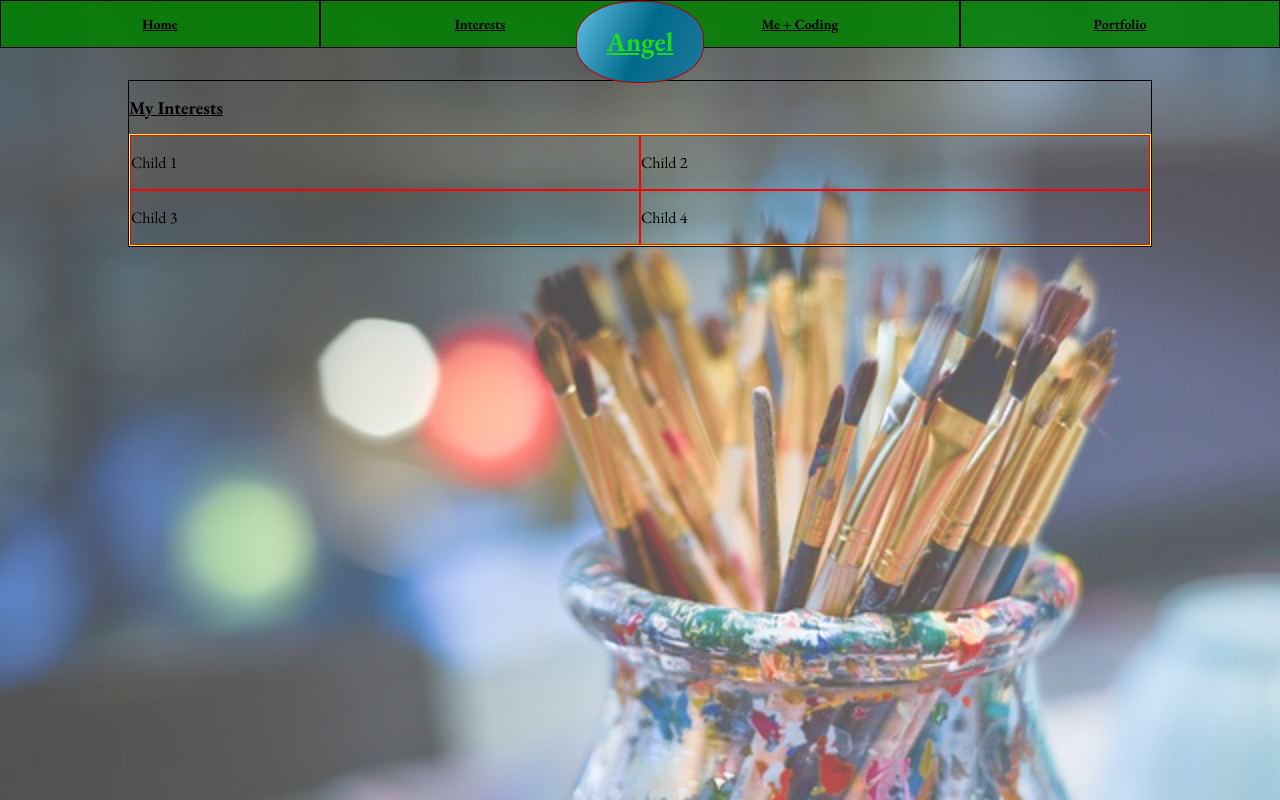
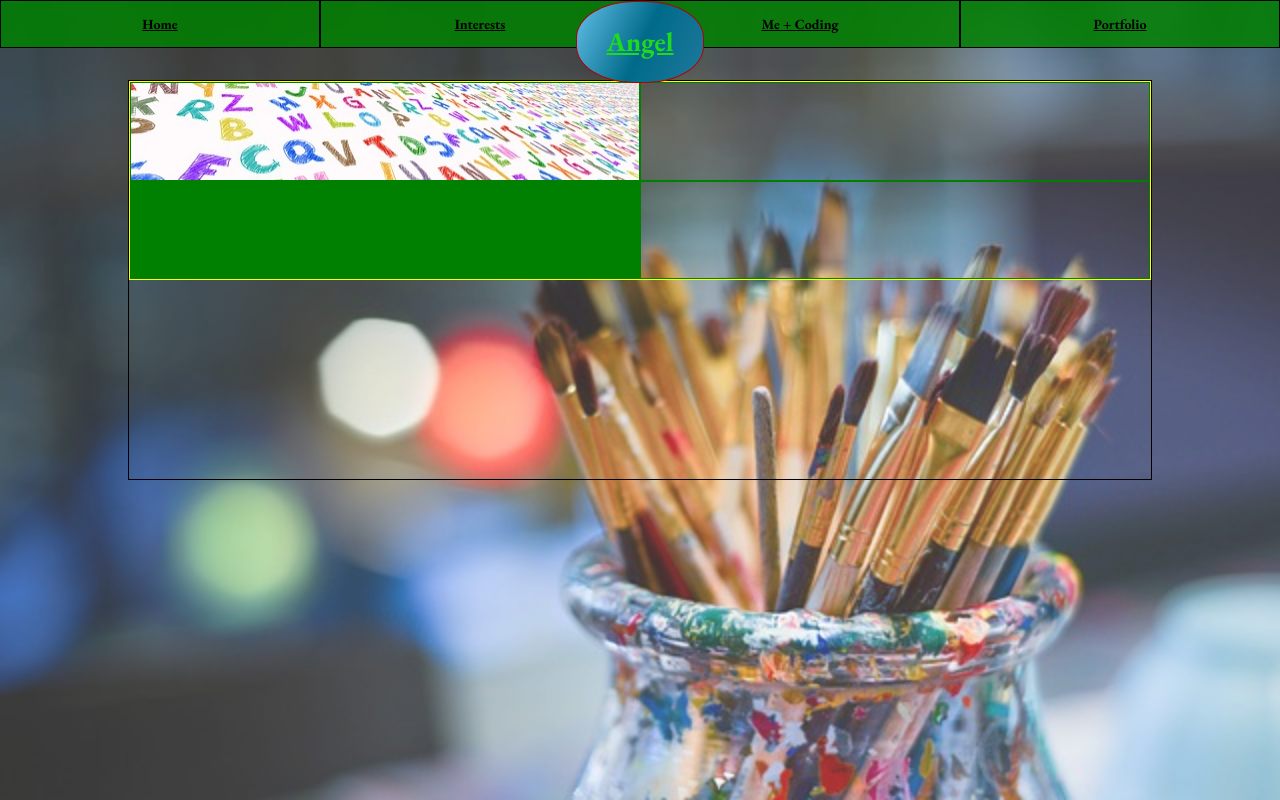
Before and after one commit to angel-lopez-andrade/portfolio-website, a plain HTML site: page interests.html in a window 1280 px wide. Drawn offline with nearby package versions, Linux system fonts and the light colour scheme.

Commit message:
set up container for interests page

```diff
--- a/interests.html
+++ b/interests.html
@@ -1,10 +1,10 @@
 <!DOCTYPE html>
-<html lang="en" id="interests">
+<html lang="en" id="interests" />
 <head>
-    <meta charset="UTF-8">
-    <meta name="viewport" content="width=device-width, initial-scale=1.0">
-    <meta http-equiv="X-UA-Compatible" content="ie=edge">
-    <title>Angel Lopez-Andrade Portfolio Website - Portfolio</title>
+    <meta charset="UTF-8" />
+    <meta name="viewport" content="width=device-width, initial-scale=1.0" />
+    <meta http-equiv="X-UA-Compatible" content="ie=edge" />
+    <title>Angel Lopez-Andrade Portfolio Website - Interests</title>
     <link rel="stylesheet" href="styles.css" />
     <link rel="stylesheet" href="normalize.css />"
 </head>
@@ -27,22 +27,20 @@
         </div>
     </section>
     <section id="interests-main">
-        <!-- Language learning, metal, gaming, food-->
-        <h2>My Interests</h2>
-        <div id="interests-container">
-            <div class="interests">
-                <p>Child 1</p>
+        <section id="interest-container">
+            <div class="interest-child">
+
             </div>
-            <div class="interests">
-                <p>Child 2</p>
+            <div class="interest-child">
+
             </div>
-            <div class="interests">
-                <p>Child 3</p>
+            <div class="interest-child">
+
             </div>
-            <div class="interests">
-                <p>Child 4</p>
+            <div class="interest-child">
+
             </div>
-        </div>
+        </section>
     </section>
 </body>
 </html>
--- a/sass/_homepage.scss
+++ b/sass/_homepage.scss
@@ -1,5 +1,5 @@
 #homepage {
-    body:before {
+    body:after {
         content: "";
         background-image: url("/images/backgrounds/homepage.jpg");
         background-size: cover;
--- a/sass/_interests.scss
+++ b/sass/_interests.scss
@@ -11,7 +11,7 @@
         bottom: 0;
         left: 0;
         z-index: -1;
-        opacity: 0.7;
+        opacity: 0.8;
     }
 
     #interests-main {
@@ -20,16 +20,26 @@
         border: 1px solid black;
         position: relative;
         top: 80px;
+        height: 400px;
     }
 
-    #interests-container {
+    #interest-container {
         border: 1px solid yellow;
         display: flex;
         flex-wrap: wrap;
+        height: 50%;
     }
 
-    .interests {
-        border: 1px solid red;
+    .interest-child {
         width: 50%;
+        border: 1px solid green;
+    }
+
+    .interest-child:nth-child(1) {
+        background-image: url("images/language_learning.jpg");
+    }
+
+    .interest-child:nth-child(3) {
+        background-color: green;
     }
 }
--- a/sass/_me_coding.scss
+++ b/sass/_me_coding.scss
@@ -1,5 +1,5 @@
 #me_coding {
-    body::before {
+    body::after {
         content: "";
         background-image: url("/images/backgrounds/me_coding.jpg");
         background-size: cover;
```
Also changed, not shown: index.html (+3 -3 lines), me_coding.html (+5 -5 lines), portfolio.html (+4 -4 lines), images/language_learning.jpg (added), styles.css, 1 other file.
